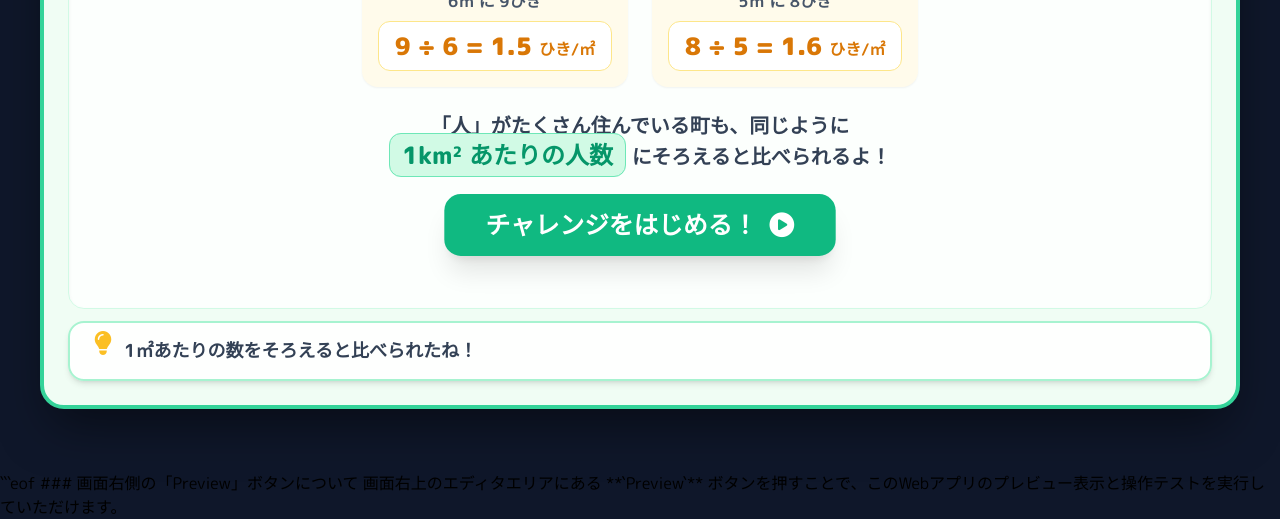
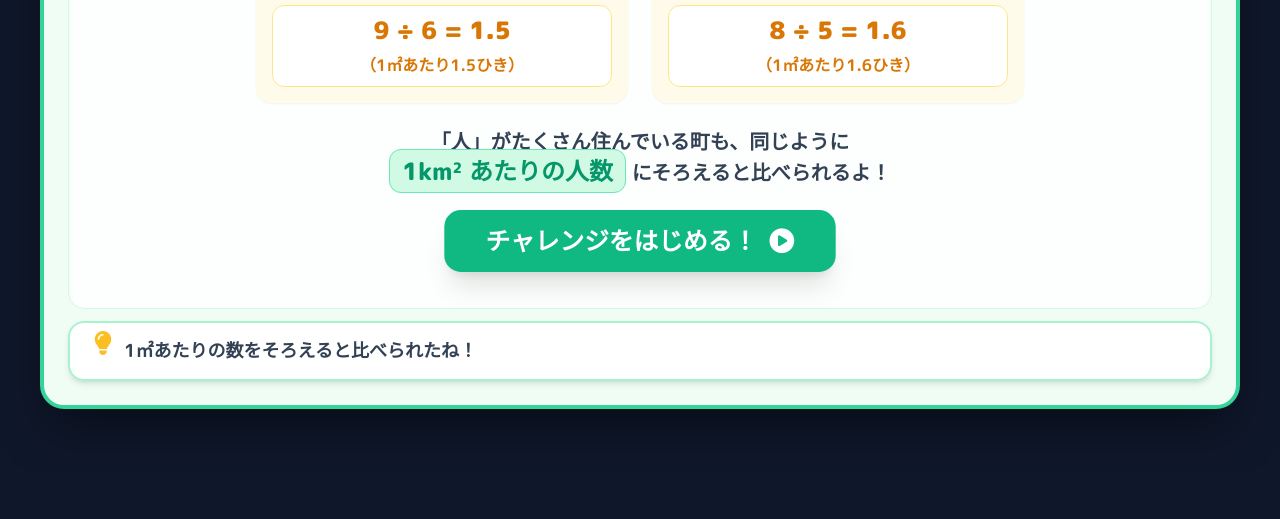
Before and after one commit to Denden951357/Komiguai03, a plain HTML site: page index.html in a window 1280 px wide. Shown: the part 329-848 px from the top of the page. After the commit the page ends 800 px from the top, so only its background shows below. Drawn offline with nearby package versions, Linux system fonts and the light colour scheme.

Commit message:
Add files via upload

````diff
--- a/index.html
+++ b/index.html
@@ -63,7 +63,6 @@
       transform: scale(1.02);
     }
 
-    /* アニメーション用 */
     @keyframes pulse-subtle {
       0%, 100% { transform: scale(1); }
       50% { transform: scale(1.03); }
@@ -89,7 +88,7 @@
             スコア: <span id="score-display" class="text-2xl md:text-3xl font-black text-emerald-600">0</span> 点
           </div>
           <div id="progress-dots" class="flex gap-2">
-            <!-- 進捗ドットがJSで入ります -->
+            <!-- 進捗ドット -->
           </div>
         </div>
       </header>
@@ -122,7 +121,7 @@
   </div>
 
   <script>
-    // ステージデータ構成
+    // ステージデータ構成（単位の「/」表記を除去し「1㎡あたり〜」「1km²あたり〜」に変更）
     const stages = [
       {
         type: 'intro',
@@ -136,14 +135,14 @@
                 <p class="font-extrabold text-xl text-amber-900 mb-1">小屋 A</p>
                 <p class="text-base text-slate-600 font-bold">6㎡ に 9ひき</p>
                 <div class="bg-white rounded-xl py-2 px-4 mt-2 border border-amber-200">
-                  <p class="text-2xl font-black text-amber-600">9 ÷ 6 = 1.5 <span class="text-base font-bold">ひき/㎡</span></p>
+                  <p class="text-2xl font-black text-amber-600">9 ÷ 6 = 1.5 <span class="text-base font-bold">（1㎡あたり1.5ひき）</span></p>
                 </div>
               </div>
               <div class="bg-amber-50 border-3 border-amber-300 rounded-2xl p-4 shadow-sm flex flex-col items-center">
                 <p class="font-extrabold text-xl text-amber-900 mb-1">小屋 C</p>
                 <p class="text-base text-slate-600 font-bold">5㎡ に 8ひき</p>
                 <div class="bg-white rounded-xl py-2 px-4 mt-2 border border-amber-200">
-                  <p class="text-2xl font-black text-amber-600">8 ÷ 5 = 1.6 <span class="text-base font-bold">ひき/㎡</span></p>
+                  <p class="text-2xl font-black text-amber-600">8 ÷ 5 = 1.6 <span class="text-base font-bold">（1㎡あたり1.6ひき）</span></p>
                 </div>
               </div>
             </div>
@@ -193,22 +192,22 @@
       {
         type: 'calc',
         title: '北海道の 1km²あたりの人口を求めよう',
-        instruction: '人口密度 ＝ 人口 ÷ 面積（万人を人に直して計算！）',
+        instruction: '1km²あたりの人口 ＝ 人口 ÷ 面積（万人を人に直して計算！）',
         question: '北海道（人口 514万人 ＝ 5,140,000人 / 面積 83,422km²）の人口密度は？',
         formula: '5,140,000 ÷ 83,422 ＝ 61.61...',
-        target: '約 62 人/km²',
-        options: ['約 62 人/km²', '約 650 人/km²', '約 120 人/km²'],
+        target: '1km²あたり 約62人',
+        options: ['1km²あたり 約62人', '1km²あたり 約650人', '1km²あたり 約120人'],
         answerIdx: 0,
         note: '※電卓計算のあと、上から2けたの概数（四捨五入）にしよう！'
       },
       {
         type: 'calc',
         title: '沖縄県の 1km²あたりの人口を求めよう',
-        instruction: '人口密度 ＝ 人口 ÷ 面積（万人を人に直して計算！）',
+        instruction: '1km²あたりの人口 ＝ 人口 ÷ 面積（万人を人に直して計算！）',
         question: '沖縄県（人口 149万人 ＝ 1,490,000人 / 面積 2,282km²）の人口密度は？',
         formula: '1,490,000 ÷ 2,282 ＝ 652.93...',
-        target: '約 650 人/km²',
-        options: ['約 62 人/km²', '約 650 人/km²', '約 300 人/km²'],
+        target: '1km²あたり 約650人',
+        options: ['1km²あたり 約62人', '1km²あたり 約650人', '1km²あたり 約300人'],
         answerIdx: 1,
         note: '※上から2けたの概数（四捨五入）にしよう！'
       },
@@ -216,7 +215,7 @@
         type: 'quiz_choice',
         title: '人口密度でくらべよう！',
         instruction: '1km²あたりの人数が多いのはどちらの道県？',
-        question: '北海道（約62人/km²）と 沖縄県（約650人/km²）、人口密度が高い（混んでいる）のは？',
+        question: '北海道（1km²あたり約62人）と 沖縄県（1km²あたり約650人）、人口密度が高い（混んでいる）のは？',
         options: [
           { label: '北海道', correct: false, desc: '北海道はとても面積が広いため、人口密度は小さくなります。' },
           { label: '沖縄県', correct: true, desc: '大正解！1km²あたり約650人の沖縄県の方が圧倒的に混んでいます！' }
@@ -227,13 +226,13 @@
         title: 'たしかめ：自分で人口密度を求めよう',
         instruction: 'さくら町とみどり町、どちらの町が混んでいるか比べよう！',
         data: [
-          { name: 'さくら町', pop: '10,000人', area: '20km²', calc: '10,000 ÷ 20 ＝ 500 人/km²' },
-          { name: 'みどり町', pop: '12,000人', area: '30km²', calc: '12,000 ÷ 30 ＝ 400 人/km²' }
+          { name: 'さくら町', pop: '10,000人', area: '20km²', calc: '10,000 ÷ 20 ＝ 1km²あたり 500人' },
+          { name: 'みどり町', pop: '12,000人', area: '30km²', calc: '12,000 ÷ 30 ＝ 1km²あたり 400人' }
         ],
         question: '1km²あたりの人数が多く、混んでいるのはどちらの町？',
         options: [
-          { label: 'さくら町（500 人/km²）', correct: true },
-          { label: 'みどり町（400 人/km²）', correct: false }
+          { label: 'さくら町（1km²あたり 500人）', correct: true },
+          { label: 'みどり町（1km²あたり 400人）', correct: false }
         ]
       },
       {
@@ -260,7 +259,7 @@
                 </p>
               </div>
               <p class="text-sm text-slate-600 font-bold pl-8">
-                ※面積や人口が違っても、1km²あたりに揃えることで正確に混みぐあいを比べられるよ！
+                ※面積や人口が違っても、1km²あたりにそろえることで正確に混みぐあいを比べられるよ！
               </p>
             </div>
 
@@ -360,8 +359,8 @@
       const ctrlBar = document.createElement('div');
       ctrlBar.className = 'flex items-center gap-6 mt-2';
       ctrlBar.innerHTML = `
-        <div class="text-lg md:text-xl font-black text-slate-700 bg-white px-5 py-2 rounded-2xl border-2 border-slate-200 shadow-sm flex items-center gap-2">
-          式：${stage.formulaText} <span id="answer-box" class="inline-block w-12 border-b-4 border-emerald-500 text-center text-emerald-600 font-black text-2xl">？</span> 人/km²
+        <div class="text-base md:text-lg font-black text-slate-700 bg-white px-5 py-2 rounded-2xl border-2 border-slate-200 shadow-sm flex items-center gap-2">
+          式：${stage.formulaText} <span id="answer-box" class="inline-block w-12 border-b-4 border-emerald-500 text-center text-emerald-600 font-black text-2xl">？</span> （1km²あたり<span id="answer-unit-box">？</span>人）
         </div>
         <button id="check-drag-btn" onclick="checkDragAnswer()" class="bg-emerald-500 hover:bg-emerald-600 active:bg-emerald-700 text-white font-black px-6 py-2.5 rounded-xl text-lg shadow-md transition flex items-center gap-2">
           たしかめる <i class="fa-solid fa-circle-check"></i>
@@ -385,7 +384,7 @@
         e.dataTransfer.setData('text/plain', icon.id);
       });
 
-      // タッチイベント（Chromebook画面直接操作対応）
+      // タッチイベント対応
       icon.addEventListener('touchstart', handleTouchStart, {passive: false});
       icon.addEventListener('touchmove', handleTouchMove, {passive: false});
       icon.addEventListener('touchend', handleTouchEnd);
@@ -465,11 +464,14 @@
       const isAllSame = counts.every(c => c === counts[0] && c > 0);
       const totalInZones = counts.reduce((a, b) => a + b, 0);
       const ansBox = document.getElementById('answer-box');
+      const unitBox = document.getElementById('answer-unit-box');
 
       if (isAllSame && totalInZones === stage.totalPeople) {
         ansBox.innerText = counts[0];
+        unitBox.innerText = counts[0];
       } else {
         ansBox.innerText = '？';
+        unitBox.innerText = '？';
       }
     }
 
@@ -539,7 +541,7 @@
         <p class="font-black text-lg text-slate-700 mb-3">上から2けたの概数（四捨五入）にすると？</p>
         <div class="flex justify-center gap-4 w-full">
           ${stage.options.map((opt, i) => `
-            <button onclick="selectCalcOption(${i})" class="bg-white hover:bg-emerald-50 active:bg-emerald-100 border-3 border-emerald-300 hover:border-emerald-500 font-black text-2xl text-emerald-800 py-3.5 px-6 rounded-2xl shadow-md transition hover:scale-105 active:scale-95">
+            <button onclick="selectCalcOption(${i})" class="bg-white hover:bg-emerald-50 active:bg-emerald-100 border-3 border-emerald-300 hover:border-emerald-500 font-black text-xl md:text-2xl text-emerald-800 py-3.5 px-6 rounded-2xl shadow-md transition hover:scale-105 active:scale-95">
               ${opt}
             </button>
           `).join('')}
@@ -589,11 +591,11 @@
       const stage = stages[currentStage];
       const opt = stage.options[idx];
       if (opt.correct) {
-        showFeedback(true, '正解！さくら町（500人/km²）の方が混んでいます！');
+        showFeedback(true, '正解！さくら町（1km²あたり500人）の方が混んでいます！');
         addScore(100);
         document.getElementById('next-btn').classList.remove('hidden');
       } else {
-        showFeedback(false, '計算結果（500人/km² と 400人/km²）を比べてみよう！');
+        showFeedback(false, '計算結果（1km²あたり500人と400人）を比べてみよう！');
       }
     }
 
@@ -640,7 +642,3 @@
   </script>
 </body>
 </html>
-```eof
-
-### 画面右側の「Preview」ボタンについて
-画面右上のエディタエリアにある **`Preview`** ボタンを押すことで、このWebアプリのプレビュー表示と操作テストを実行していただけます。
````
